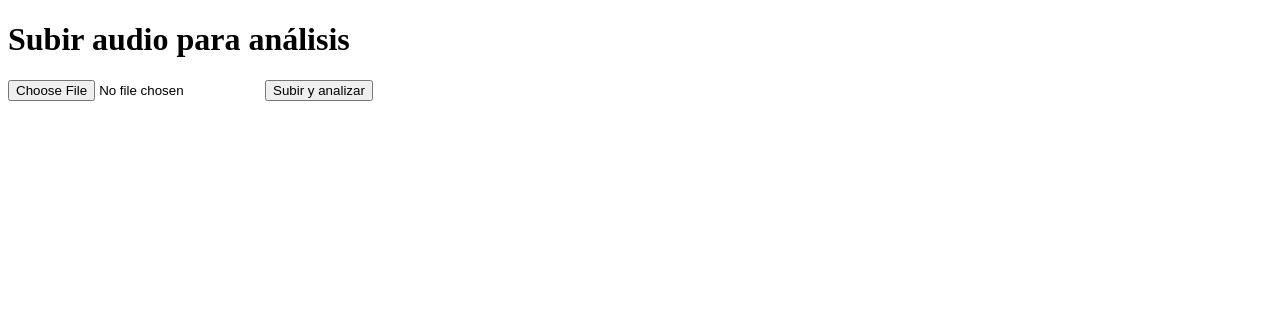
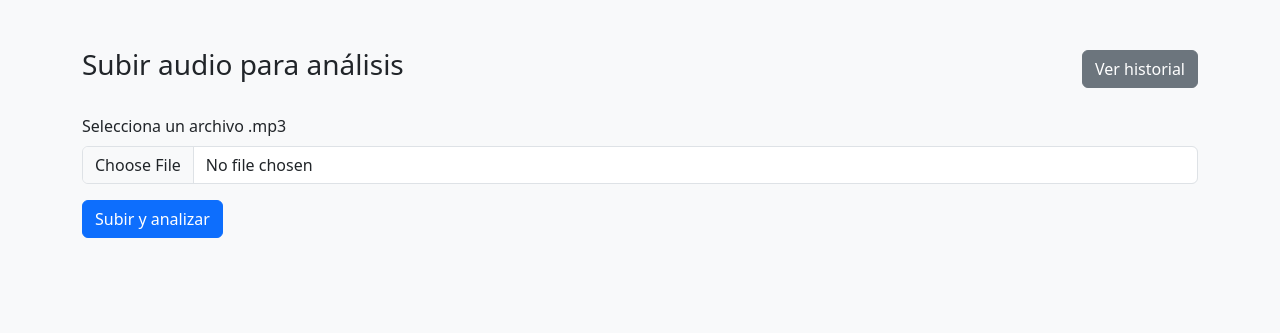
Before and after one commit to catasotopavez/flask_audio_app, a Flask app: page / in a window 1280 px wide. Shown: the top 333 px of the page. Run offline with Flask 3, Linux system fonts and the light colour scheme.

Commit message:
updated front

```diff
--- a/templates/index.html
+++ b/templates/index.html
@@ -3,21 +3,42 @@
 <head>
   <meta charset="UTF-8">
   <title>Analizador de Audios</title>
+  <link href="https://cdn.jsdelivr.net/npm/bootstrap@5.3.0/dist/css/bootstrap.min.css" rel="stylesheet">
 </head>
-<body>
-  <h1>Subir audio para análisis</h1>
-  <form method="post" enctype="multipart/form-data">
-    <input type="file" name="audio" accept=".mp3" required>
-    <button type="submit">Subir y analizar</button>
-  </form>
+<body class="bg-light">
+  <div class="container py-5">
+    <div class="d-flex justify-content-between align-items-center mb-4">
+      <h1 class="h3">Subir audio para análisis</h1>
+      <a href="/historial" class="btn btn-secondary">Ver historial</a>
+    </div>
 
-  {% if transcript %}
-    <hr>
-    <h2>Transcripción:</h2>
-    <pre>{{ transcript }}</pre>
+    <form method="post" enctype="multipart/form-data" class="mb-5">
+      <div class="mb-3">
+        <label for="audio" class="form-label">Selecciona un archivo .mp3</label>
+        <input type="file" class="form-control" id="audio" name="audio" accept=".mp3" required>
+      </div>
+      <button type="submit" class="btn btn-primary">Subir y analizar</button>
+    </form>
 
-    <h2>Evaluación:</h2>
-    <pre>{{ analysis | tojson(indent=2) }}</pre>
-  {% endif %}
+    {% if transcript %}
+      <div class="card mb-4">
+        <div class="card-header bg-dark text-white">
+          Transcripción
+        </div>
+        <div class="card-body">
+          <pre>{{ transcript }}</pre>
+        </div>
+      </div>
+
+      <div class="card">
+        <div class="card-header bg-dark text-white">
+          Evaluación
+        </div>
+        <div class="card-body">
+          <pre>{{ analysis | tojson(indent=2) }}</pre>
+        </div>
+      </div>
+    {% endif %}
+  </div>
 </body>
 </html>
```
Also changed, not shown: templates/historial.html (+12 -18 lines).
